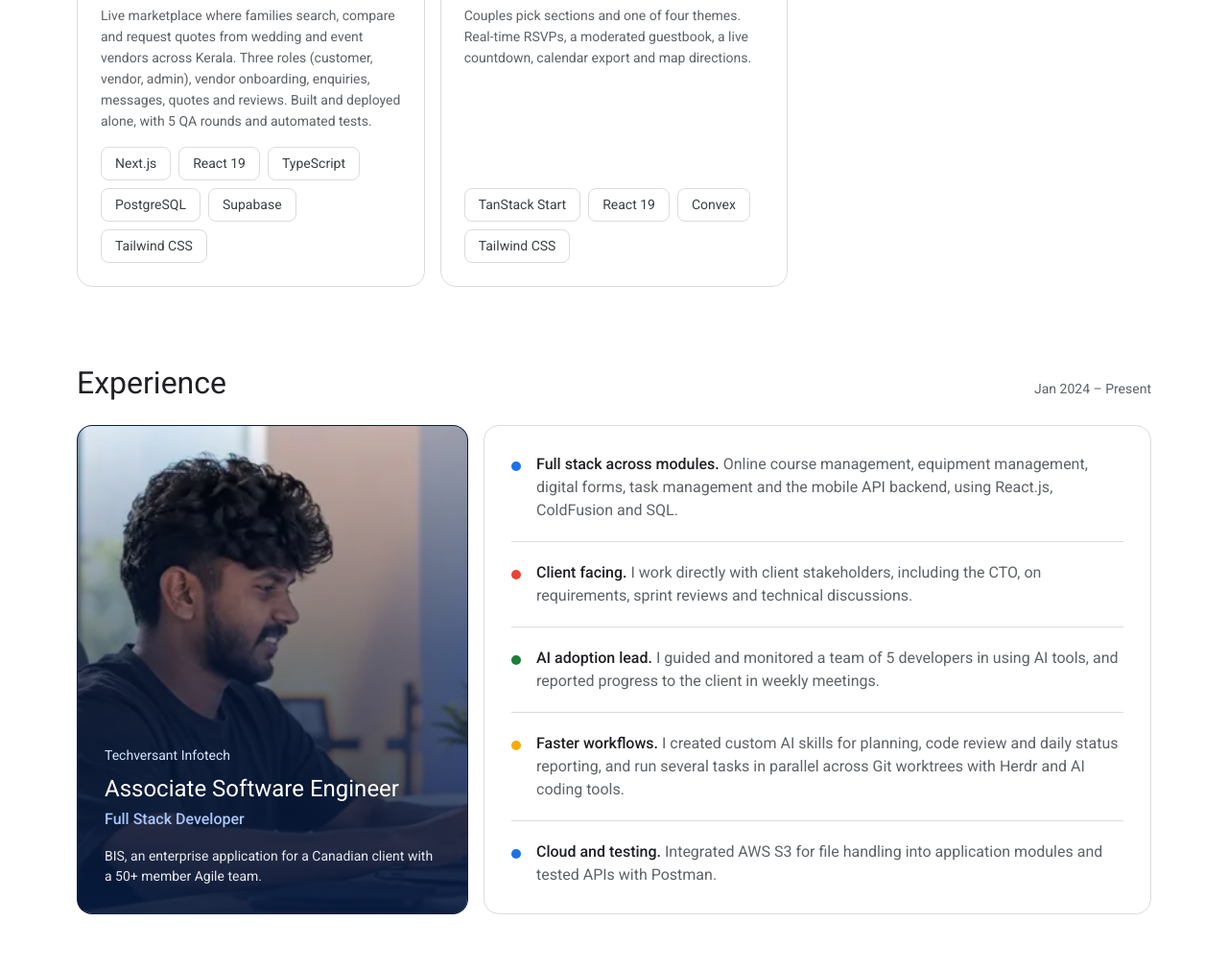
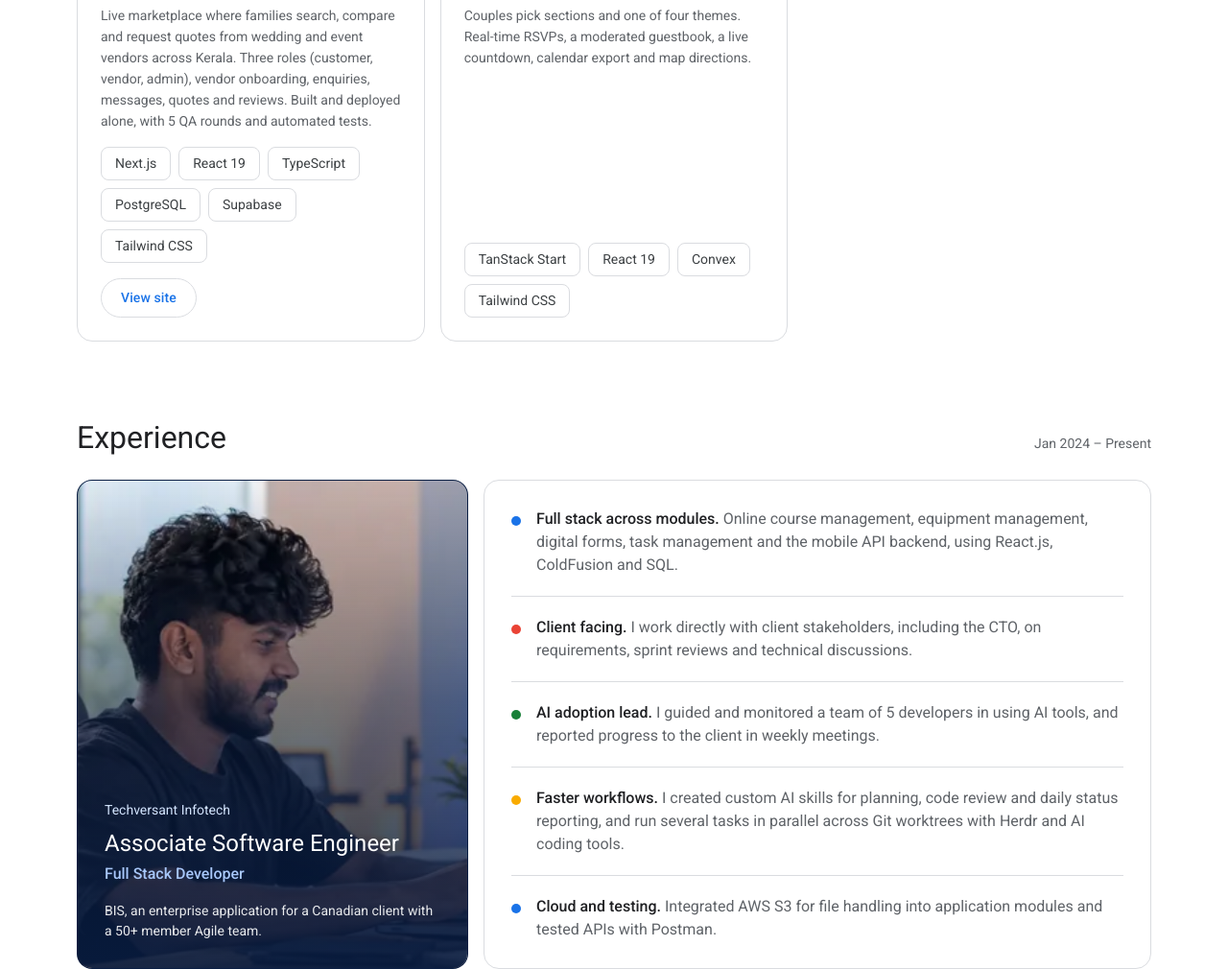
Before and after one commit to KS-Aswin/KS-Aswin.github.io, a plain HTML site: page index.html in a window 1280 px wide. Shown: the part 1521-2531 px from the top of the page at 96% size. Drawn offline with Linux system fonts and the light colour scheme.

Commit message:
Add View site button to Vela project card
Co-Authored-By: Claude Sonnet 5.5 <noreply@anthropic.com>
Claude-Session: https://claude.ai/code/session_018PQU3zHwfB9jbSh3B2mrZQ

```diff
--- a/index.html
+++ b/index.html
@@ -326,7 +326,7 @@ footer .wrap{display:flex;flex-wrap:wrap;justify-content:space-between;gap:8px}
     ['Self-updating API docs', 'Backend', 'Swagger documentation that rebuilds on every push in Staging, Preproduction and Production. 200+ endpoints on Staging, no manual updates.', ['Swagger', 'OpenAPI', 'ColdFusion']],
     ['In-browser API tester', 'Backend', 'A testing page on top of the docs, with login, automatic token refresh and a server-side proxy for cross-origin requests.', ['ColdFusion', 'REST APIs']],
     ['Developer tooling', 'Tooling', 'WSL and ColdFusion auto-start, a backend file watcher, Bash shortcuts, and scripts that clean unused language labels and redundant database entries.', ['Bash', 'WSL']],
-    ['Vela: event vendor marketplace', 'Personal', 'Live marketplace where families search, compare and request quotes from wedding and event vendors across Kerala. Three roles (customer, vendor, admin), vendor onboarding, enquiries, messages, quotes and reviews. Built and deployed alone, with 5 QA rounds and automated tests.', ['Next.js', 'React 19', 'TypeScript', 'PostgreSQL', 'Supabase', 'Tailwind CSS']],
+    ['Vela: event vendor marketplace', 'Personal', 'Live marketplace where families search, compare and request quotes from wedding and event vendors across Kerala. Three roles (customer, vendor, admin), vendor onboarding, enquiries, messages, quotes and reviews. Built and deployed alone, with 5 QA rounds and automated tests.', ['Next.js', 'React 19', 'TypeScript', 'PostgreSQL', 'Supabase', 'Tailwind CSS'], 'https://vela-drab-psi.vercel.app'],
     ['Wedding invitation platform', 'Personal', 'Couples pick sections and one of four themes. Real-time RSVPs, a moderated guestbook, a live countdown, calendar export and map directions.', ['TanStack Start', 'React 19', 'Convex', 'Tailwind CSS']]
   ];
   var work = [
@@ -367,6 +367,15 @@ footer .wrap{display:flex;flex-wrap:wrap;justify-content:space-between;gap:8px}
     var chips = el('div', 'chips');
     p[3].forEach(function (t) { chips.appendChild(el('span', 'chip', t)); });
     c.appendChild(chips);
+    if (p[4]) {
+      var a = el('a', 'btn btn-out btn-sm', 'View site');
+      a.href = p[4];
+      a.target = '_blank';
+      a.rel = 'noopener noreferrer';
+      a.style.marginTop = '16px';
+      a.style.alignSelf = 'flex-start';
+      c.appendChild(a);
+    }
     pg.appendChild(c);
   });
 
```
